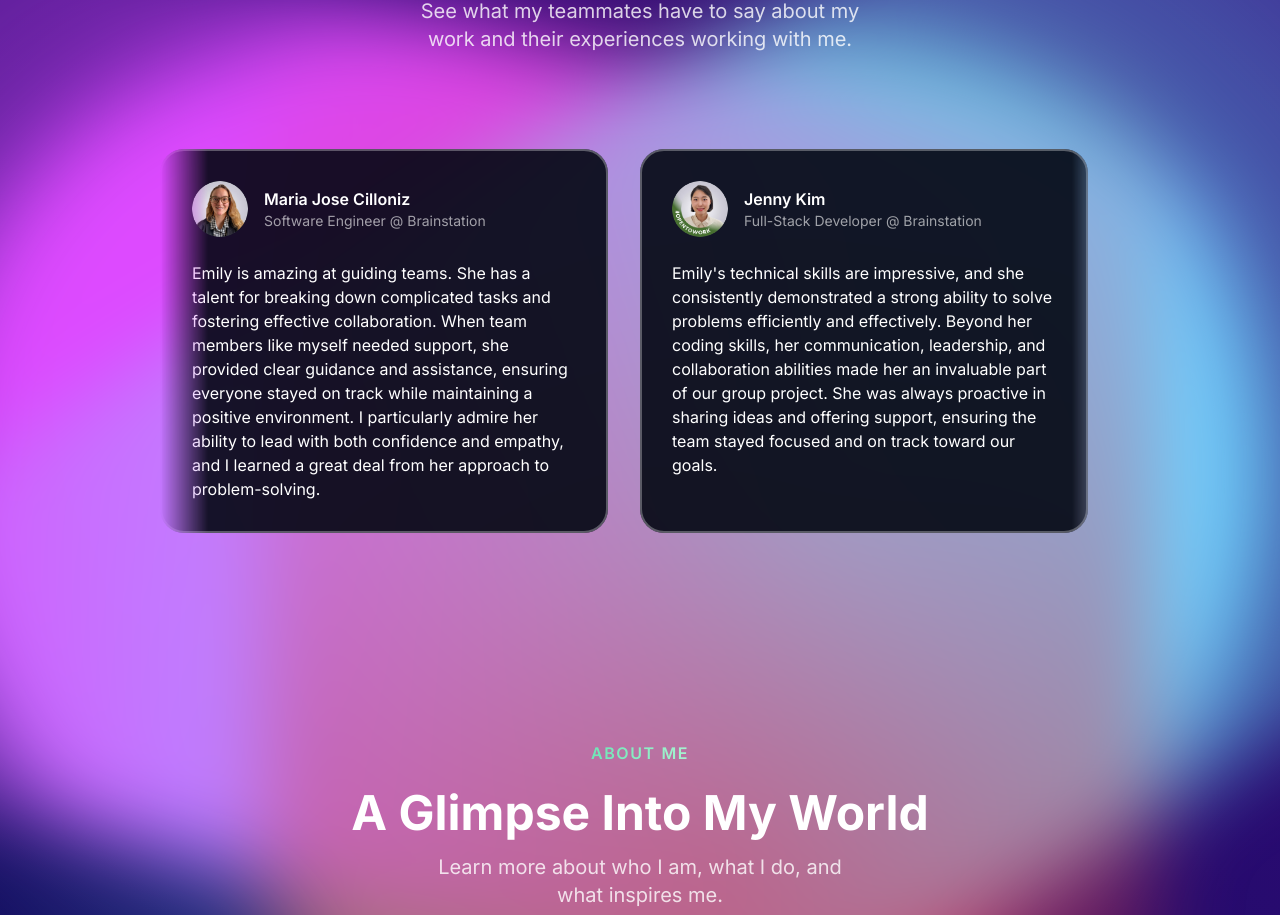
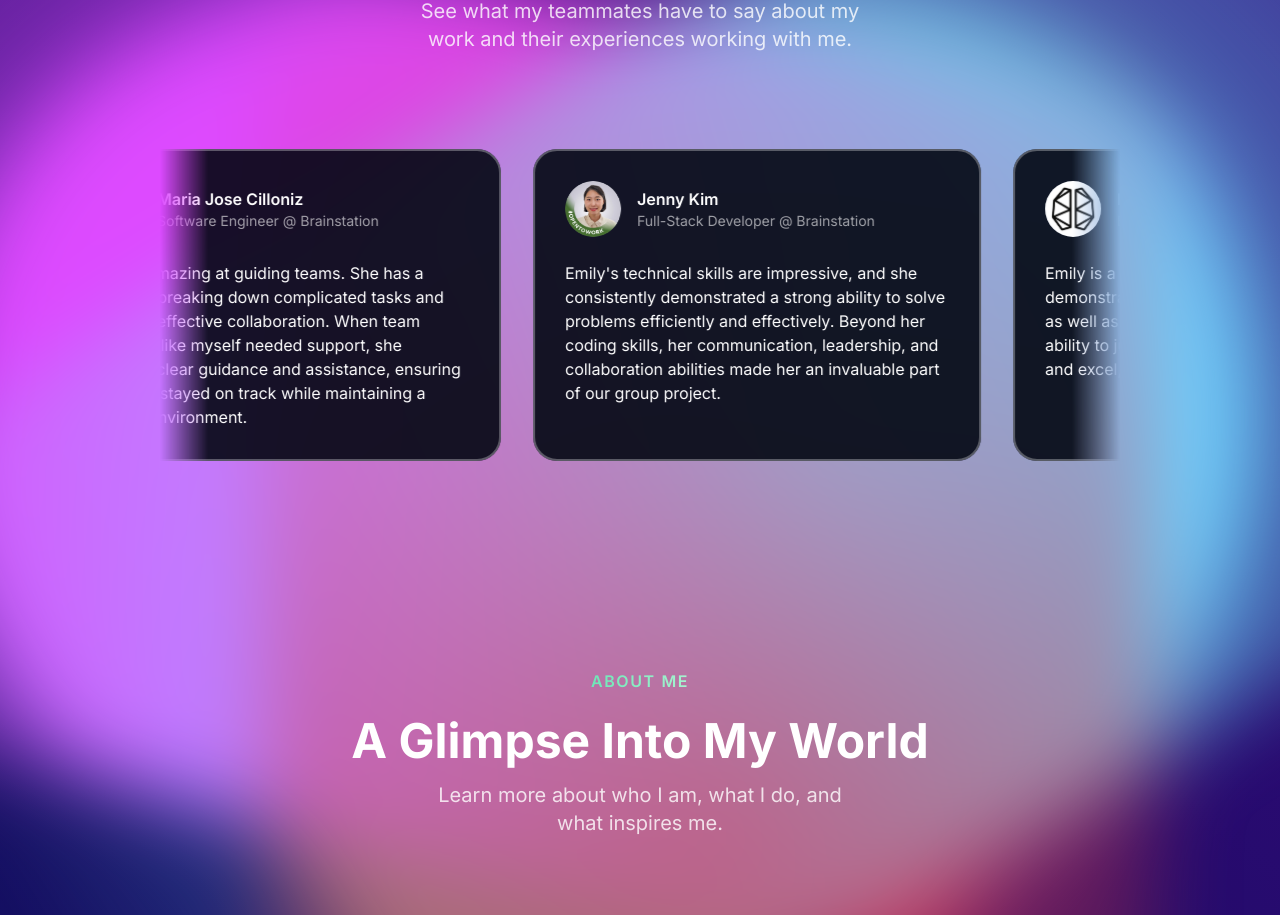
Before and after one commit to emilyjanedev/portfolio, a Next.js app: page / in a window 1280 px wide. Shown: the part 3220-4135 px from the top of the page. Built offline with nearby package versions, Linux system fonts and the light colour scheme; a web font is replaced by a local one.

Commit message:
Add testimonials animations

```diff
--- a/src/data/index.ts
+++ b/src/data/index.ts
@@ -64,19 +64,19 @@ export const testimonials = [
   {
     name: "Maria Jose Cilloniz",
     position: "Software Engineer @ Brainstation",
-    text: "Emily is amazing at guiding teams. She has a talent for breaking down complicated tasks and fostering effective collaboration. When team members like myself needed support, she provided clear guidance and assistance, ensuring everyone stayed on track while maintaining a positive environment. I particularly admire her ability to lead with both confidence and empathy, and I learned a great deal from her approach to problem-solving.",
+    text: "Emily is amazing at guiding teams. She has a talent for breaking down complicated tasks and fostering effective collaboration. When team members like myself needed support, she provided clear guidance and assistance, ensuring everyone stayed on track while maintaining a positive environment.",
     avatar: mariaImage,
   },
   {
     name: "Jenny Kim",
     position: "Full-Stack Developer @ Brainstation",
-    text: "Emily's technical skills are impressive, and she consistently demonstrated a strong ability to solve problems efficiently and effectively. Beyond her coding skills, her communication, leadership, and collaboration abilities made her an invaluable part of our group project. She was always proactive in sharing ideas and offering support, ensuring the team stayed focused and on track toward our goals.",
+    text: "Emily's technical skills are impressive, and she consistently demonstrated a strong ability to solve problems efficiently and effectively. Beyond her coding skills, her communication, leadership, and collaboration abilities made her an invaluable part of our group project.",
     avatar: jennyImage,
   },
   {
     name: "Former Teacher",
     position: "Educator @ Brainstation",
-    text: "Emily is a strong and confident developer who has demonstrated exceptional team leadership skills as well as great communication skills. She has the ability to jump into any new technical challenge and excel, with great attention to detail",
+    text: "Emily is a strong and confident developer who has demonstrated exceptional team leadership skills as well as great communication skills. She has the ability to jump into any new technical challenge and excel, with great attention to detail.",
     avatar: brainstationImage,
   },
 ];
--- a/src/sections/Testimonials.tsx
+++ b/src/sections/Testimonials.tsx
@@ -2,6 +2,7 @@ import Card from "@/components/Card";
 import SectionHeader from "@/components/SectionHeader";
 import { testimonials } from "@/data";
 import Image from "next/image";
+import { Fragment } from "react";
 
 export const TestimonialsSection = () => {
   return (
@@ -13,12 +14,14 @@ export const TestimonialsSection = () => {
           description="See what my teammates have to say about
         my work and their experiences working with me."
         />
-        <div className="mt-16 lg:mt-24 flex overflow-x-clip [mask-image:linear-gradient(to_right,transparent,black_5%,black_95%,transparent)]">
-          <div className="flex gap-8 flex-none">
+        <div className="mt-12 lg:mt-20 flex overflow-x-clip [mask-image:linear-gradient(to_right,transparent,black_5%,black_95%,transparent)] py-4 -my-4">
+          <div className="flex gap-8 pr-8 flex-none animate-moveLeft [animation-duration:90s] hover:[animation-play-state:paused]">
+            {[...new Array(2)].fill(0).map((_, index) => (
+              <Fragment key={index}>
                 {testimonials.map((testimonial) => (
                   <Card
                     key={testimonial.name}
-                className="max-w-sm md:max-w-md p-6 md:p-8"
+                    className="max-w-xs md:max-w-md p-6 md:p-8 hover:scale-105 transition duration-300"
                   >
                     <div className="flex gap-4 items-center">
                       <div className="size-14 bg-gray-700 inline-flex items-center justify-center flex-shrink-0 rounded-full">
@@ -40,6 +43,8 @@ export const TestimonialsSection = () => {
                     </p>
                   </Card>
                 ))}
+              </Fragment>
+            ))}
           </div>
         </div>
       </div>
```
Lines whose indentation alone changed are shown as unchanged.
